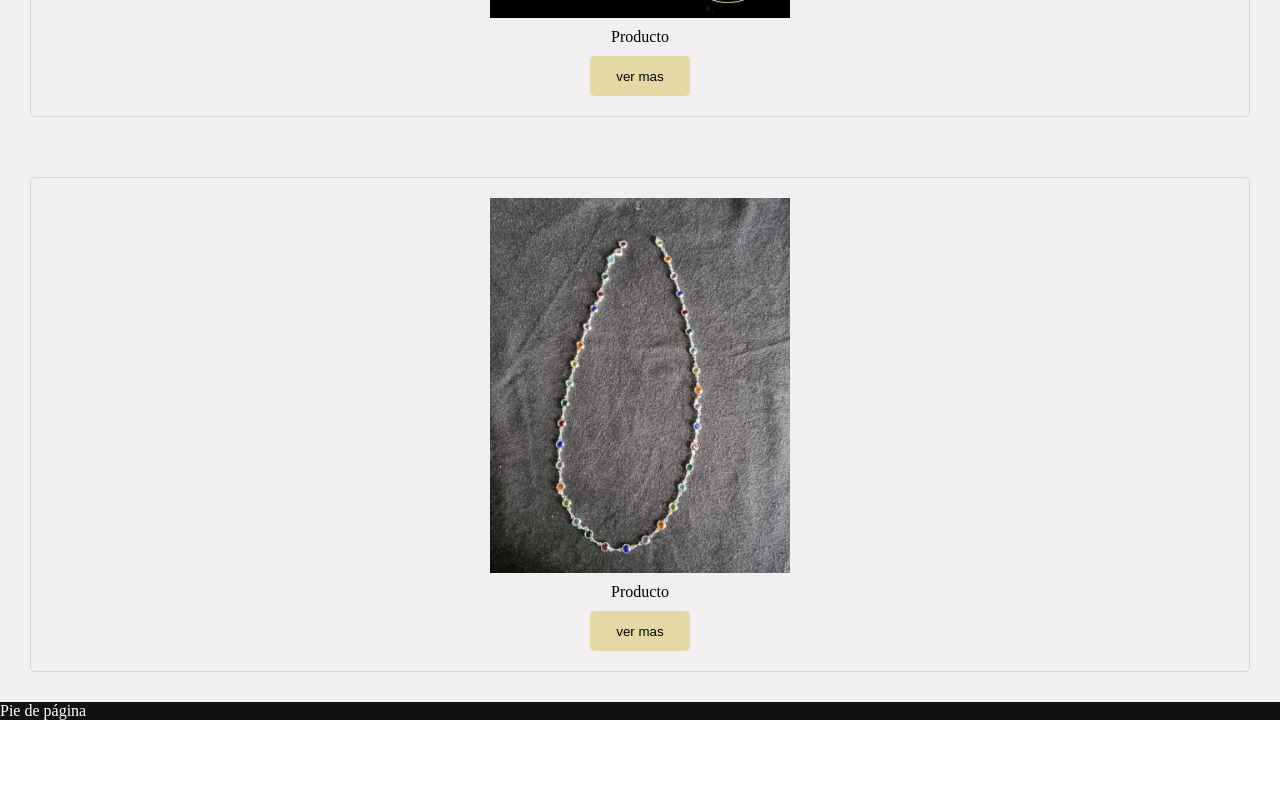
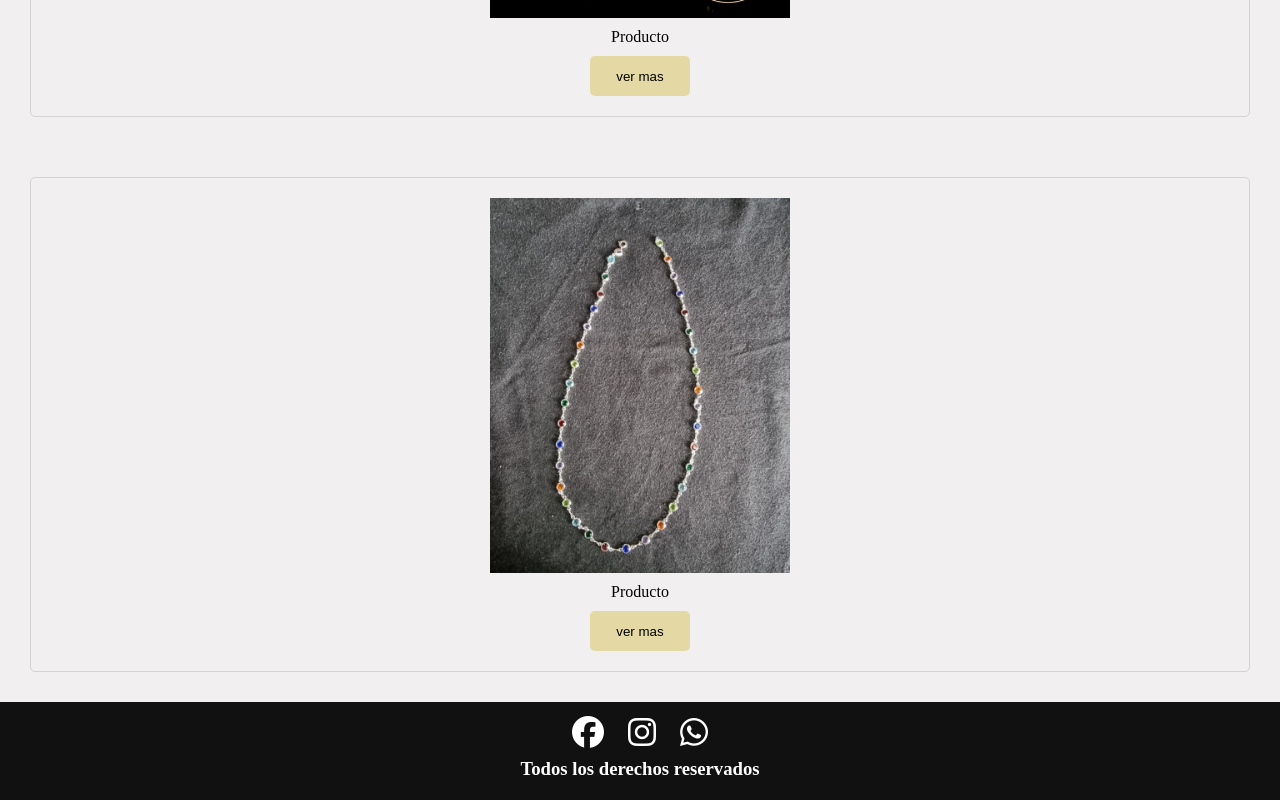
Before and after one commit to Borazprom/CSS-Animation, a plain HTML site: page index.html in a window 1280 px wide. Shown: the part 3656-4456 px from the top of the page. Before the commit the page ends 4376 px from the top, so only its background shows below. Drawn offline with Linux system fonts and the light colour scheme.

Commit message:
Propuesta 1 footer

```diff
--- a/assets/style.css
+++ b/assets/style.css
@@ -99,4 +99,12 @@
     grid-area: footer;
     background-color: rgb(18, 17, 17);
     color: white;
+    display: flex;
+    flex-direction: column;
+    align-items: center;
+    gap: 15px;
+    padding: 20px;
 }
+.footer .iconos i {
+    margin: 10px;
+}
--- a/index.html
+++ b/index.html
@@ -74,12 +74,17 @@
                 <p class="info">Producto</p>
                 <button>ver mas</button>
             </div>
-
-
         </main>
 
 
-        <footer class="footer">Pie de página</footer>
+        <footer class="footer">
+            <div class="iconos">
+                <i class="fa-brands fa-facebook fa-2xl"></i>
+                <i class="fa-brands fa-instagram fa-2xl"></i>
+                <i class="fa-brands fa-whatsapp fa-2xl"></i>
+            </div>
+            <h3>Todos los derechos reservados</h3>
+        </footer>
     </section>
 
     <script src="https://kit.fontawesome.com/5da0d801d9.js" crossorigin="anonymous"></script>
```
